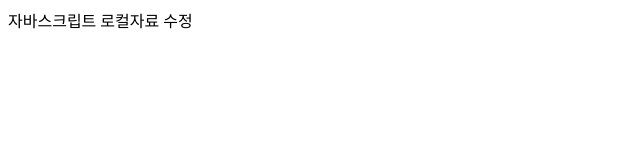
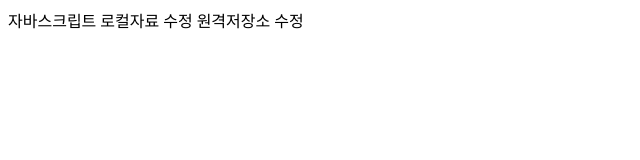
Before and after one commit to pnumin/K-digital-2023-2, a plain HTML site: page index.html in a window 1280 px wide. Shown: the whole page, without its empty margins (0-640 px from the left). Drawn offline with Linux system fonts and the light colour scheme.

Commit message:
원격저장소 수정

```diff
--- a/index.html
+++ b/index.html
@@ -7,5 +7,6 @@
 </head>
 <body>
     자바스크립트 로컬자료 수정
+    원격저장소 수정
 </body>
 </html>
```
